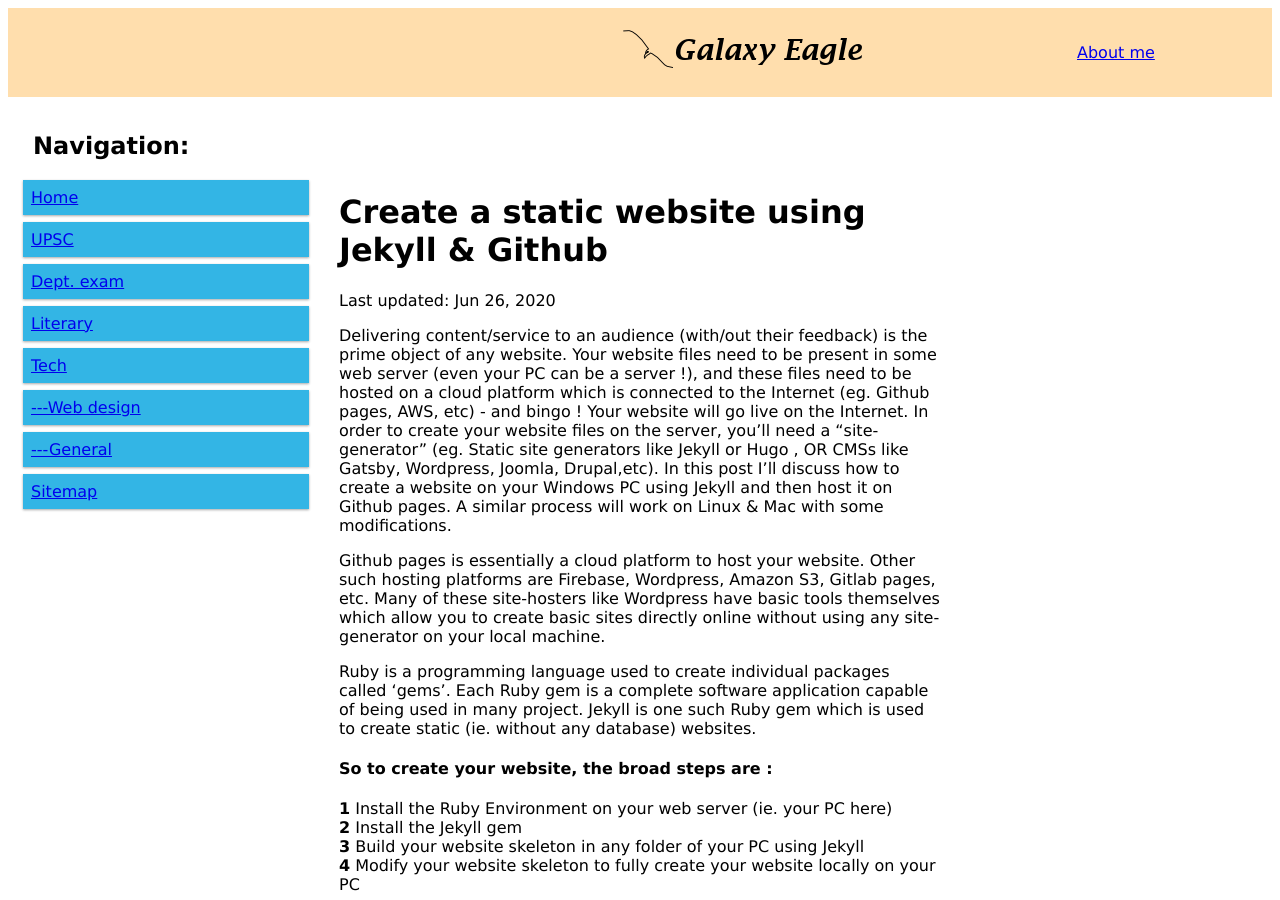
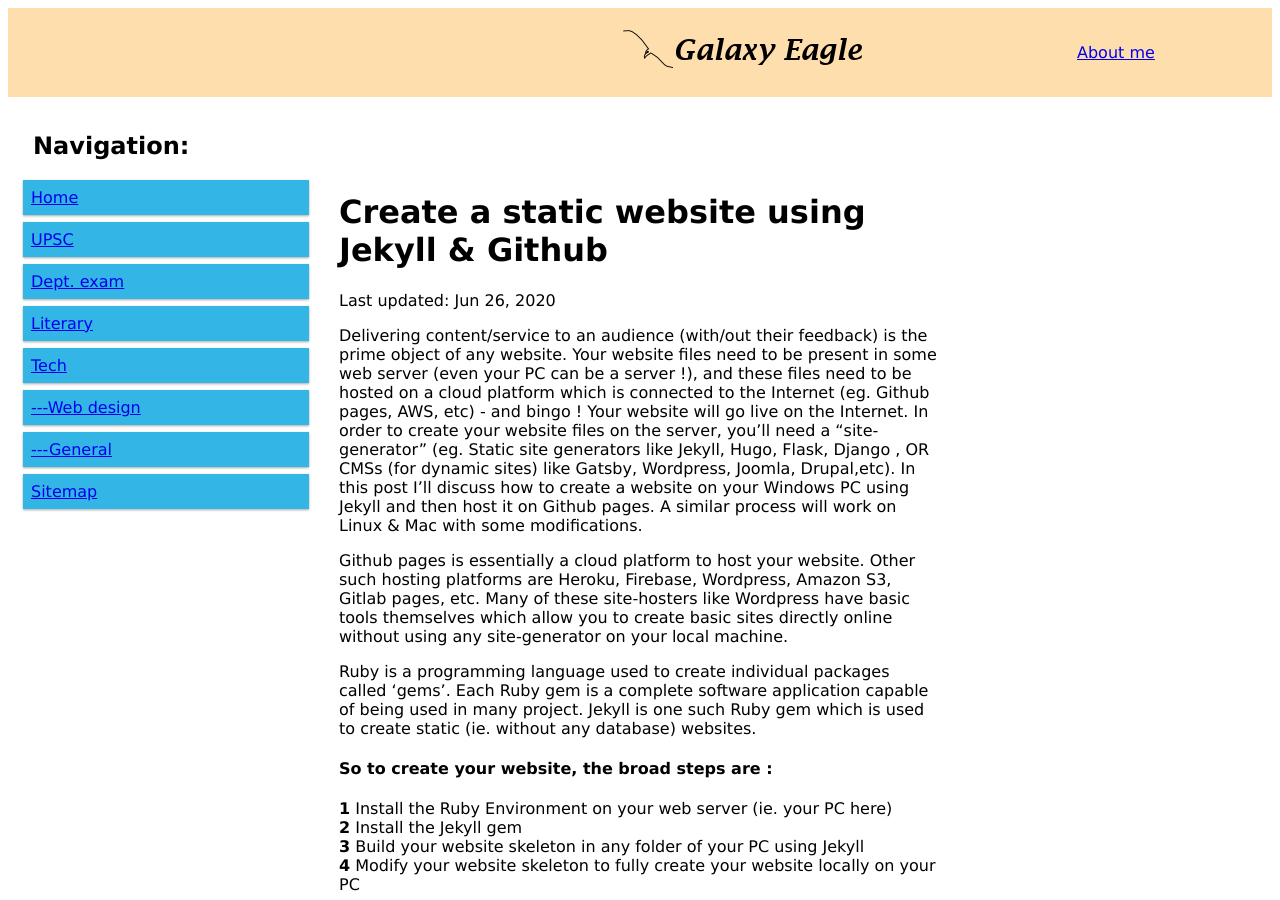
Before and after one commit to galaxyeagle/galaxyeagle.github.io, a Jekyll site: the page built from pages/tech/webd/Creating-Static-Website.md, in a window 1280 px wide and 900 px high. Built offline with Jekyll 4.4.1, drawn with Linux system fonts in a browser that asks for light colours; comment, search, counter and statistics services are not loaded.

Commit message:
did bundle exec jekyll-auth new

```diff
--- a/Gemfile
+++ b/Gemfile
@@ -46,7 +46,11 @@
 
 gem "webrick"
 
+# Gems for heroku hosting
 gem "rake"
 gem "foreman"
 gem "thin"
 gem "rack-contrib"
+
+# Jekyll-auth gem for heroku
+gem 'jekyll-auth'
--- a/pages/tech/webd/Creating-Static-Website.md
+++ b/pages/tech/webd/Creating-Static-Website.md
@@ -5,10 +5,10 @@
 ---
 
 Delivering content/service to an audience (with/out their feedback) is the prime object of any website. Your website files need to be present in some web server (even your PC can be a server !), and these files need to be hosted on a cloud platform which is connected to the Internet (eg. Github pages, AWS, etc) - and bingo ! Your website will go live on the Internet.
-In order to create your website files on the server, you'll need a "site-generator" (eg. Static site generators like Jekyll or Hugo , OR CMSs like Gatsby, Wordpress, Joomla, Drupal,etc).
+In order to create your website files on the server, you'll need a "site-generator" (eg. Static site generators like Jekyll, Hugo, Flask, Django , OR CMSs (for dynamic sites) like Gatsby, Wordpress, Joomla, Drupal,etc).
 In this post I'll discuss how to create a website on your Windows PC using Jekyll and then host it on Github pages. A similar process will work on Linux & Mac with some modifications.
 
-Github pages is essentially a cloud platform to host your website. Other such hosting platforms are Firebase, Wordpress, Amazon S3, Gitlab pages, etc. Many of these site-hosters like Wordpress have basic tools themselves which allow you to create basic sites directly online without using any site-generator on your local machine.
+Github pages is essentially a cloud platform to host your website. Other such hosting platforms are Heroku, Firebase, Wordpress, Amazon S3, Gitlab pages, etc. Many of these site-hosters like Wordpress have basic tools themselves which allow you to create basic sites directly online without using any site-generator on your local machine.
 
 Ruby is a programming language used to create individual packages called 'gems'. Each Ruby gem is a complete software application capable of being used in many project. Jekyll is one such Ruby gem which is used to create static (ie. without any database) websites.
 
```
Also changed, not shown: Gemfile.lock, 2 other files.
